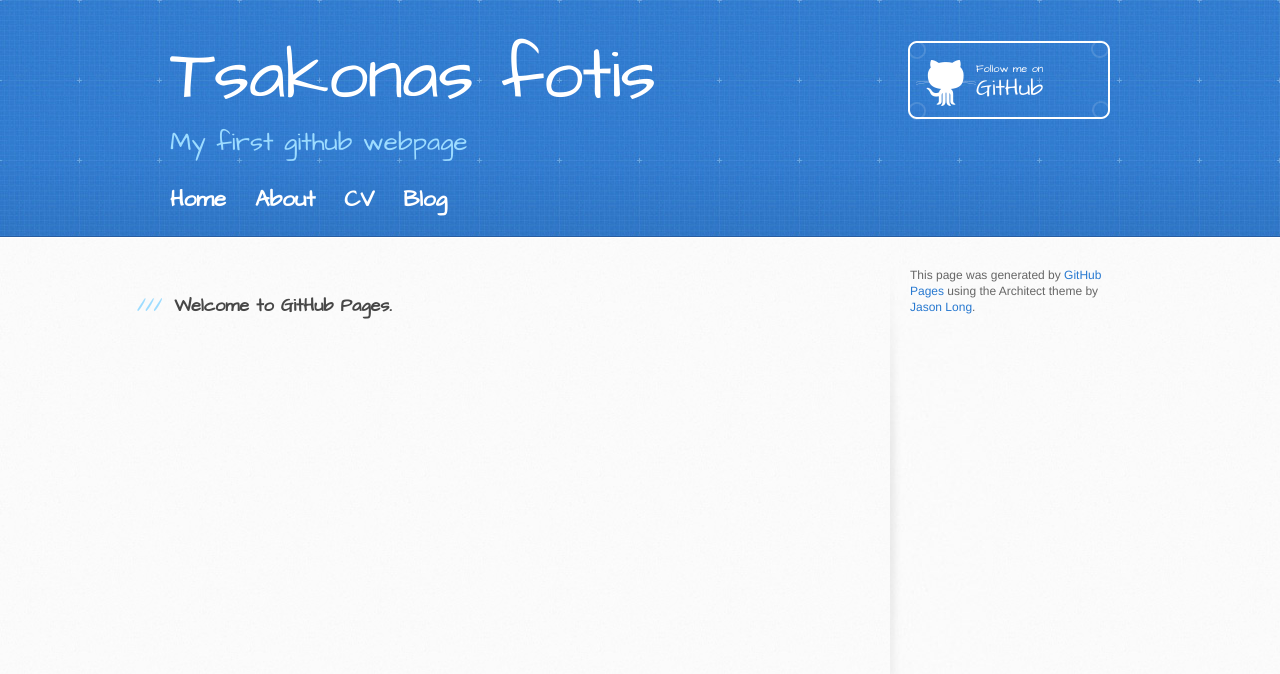
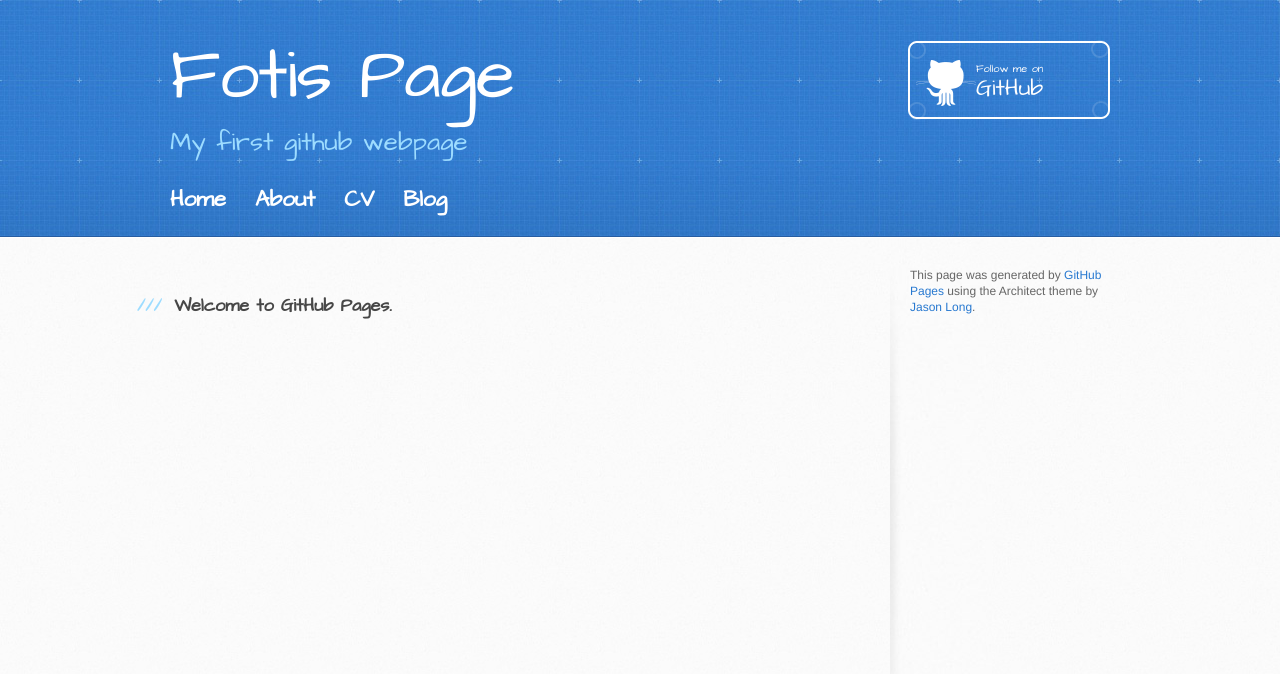
Before and after one commit to tsakof/tsakof.github.io, a Jekyll site: the page built from CV/index.html, in a window 1280 px wide. Shown: the top 674 px of the page. Built offline with Jekyll 4.4.1, drawn with Linux system fonts in a browser that asks for light colours.

Commit message:
Update Architect.html

```diff
--- a/_layouts/Architect.html
+++ b/_layouts/Architect.html
@@ -19,7 +19,7 @@
   <body>
     <header>
       <div class="inner">
-        <h1>Tsakonas fotis</h1>
+        <h1>Fotis Page</h1>
         <h2>My first github webpage</h2>
         <a href="https://github.com/tsakof" class="button"><small>Follow me on</small> GitHub</a>
         <nav>
```
